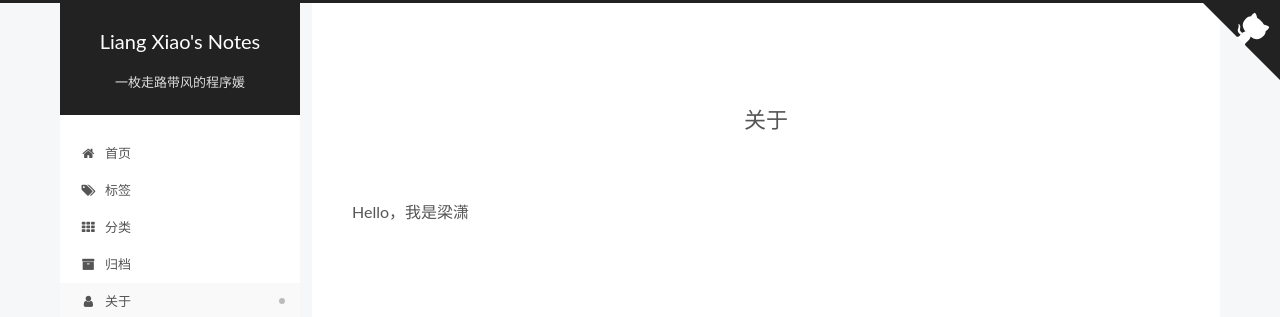
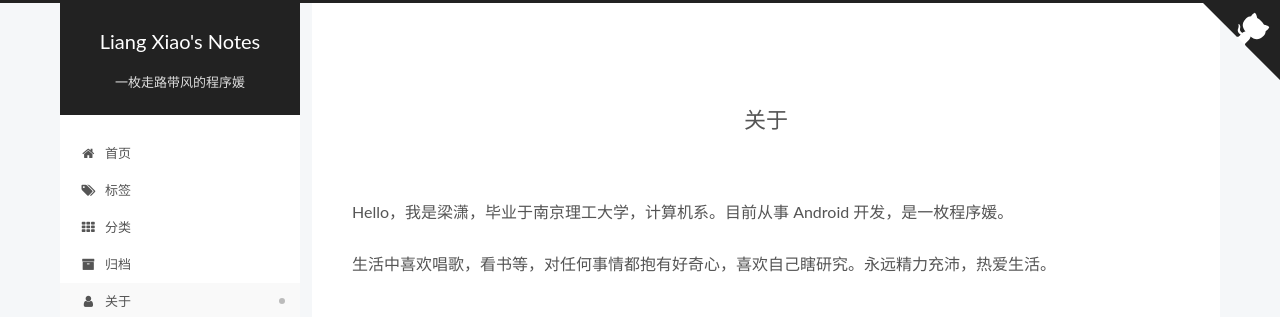
Before and after one commit to liangxiao5/liangxiao5.github.io, a plain HTML site: page about/index.html in a window 1280 px wide. Shown: the top 317 px of the page. Drawn offline with Linux system fonts and the light colour scheme.

Commit message:
Site updated: 2019-05-30 15:17:07

```diff
--- a/about/index.html
+++ b/about/index.html
@@ -96,18 +96,18 @@
 
 
 
-  <meta name="description" content="Hello，我是梁潇">
+  <meta name="description" content="Hello，我是梁潇，毕业于南京理工大学，计算机系。目前从事 Android 开发，是一枚程序媛。 生活中喜欢唱歌，看书等，对任何事情都抱有好奇心，喜欢自己瞎研究。永远精力充沛，热爱生活。">
 <meta name="keywords" content="Android">
 <meta property="og:type" content="website">
 <meta property="og:title" content="关于">
 <meta property="og:url" content="https://liangxiao5.github.io/about/index.html">
 <meta property="og:site_name" content="Liang Xiao&#39;s Notes">
-<meta property="og:description" content="Hello，我是梁潇">
+<meta property="og:description" content="Hello，我是梁潇，毕业于南京理工大学，计算机系。目前从事 Android 开发，是一枚程序媛。 生活中喜欢唱歌，看书等，对任何事情都抱有好奇心，喜欢自己瞎研究。永远精力充沛，热爱生活。">
 <meta property="og:locale" content="zh-CN">
-<meta property="og:updated_time" content="2019-05-28T14:38:30.375Z">
+<meta property="og:updated_time" content="2019-05-30T07:16:44.315Z">
 <meta name="twitter:card" content="summary">
 <meta name="twitter:title" content="关于">
-<meta name="twitter:description" content="Hello，我是梁潇">
+<meta name="twitter:description" content="Hello，我是梁潇，毕业于南京理工大学，计算机系。目前从事 Android 开发，是一枚程序媛。 生活中喜欢唱歌，看书等，对任何事情都抱有好奇心，喜欢自己瞎研究。永远精力充沛，热爱生活。">
 
 
 
@@ -414,7 +414,8 @@
       <div class="post-body">
 
 
-          <p>Hello，我是梁潇</p>
+          <p>Hello，我是梁潇，毕业于南京理工大学，计算机系。目前从事 Android 开发，是一枚程序媛。</p>
+<p>生活中喜欢唱歌，看书等，对任何事情都抱有好奇心，喜欢自己瞎研究。永远精力充沛，热爱生活。</p>
 
 
       </div>
```
